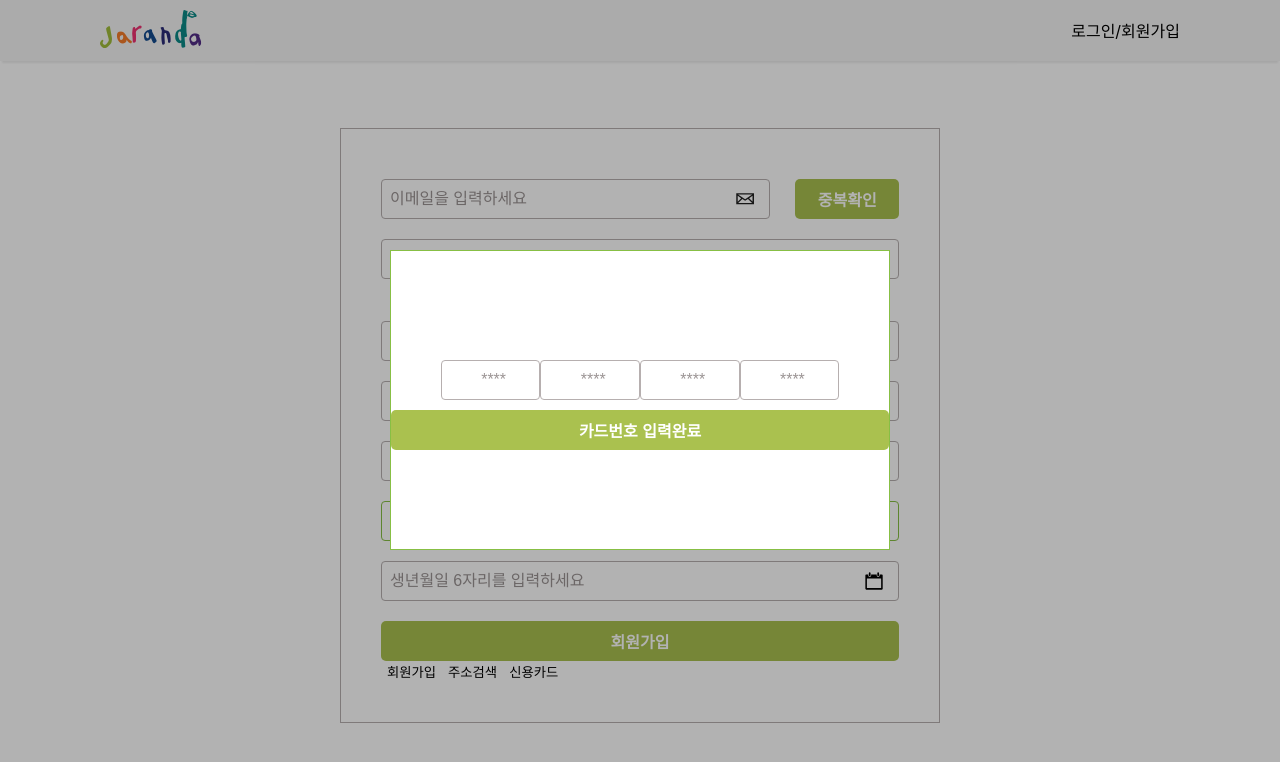
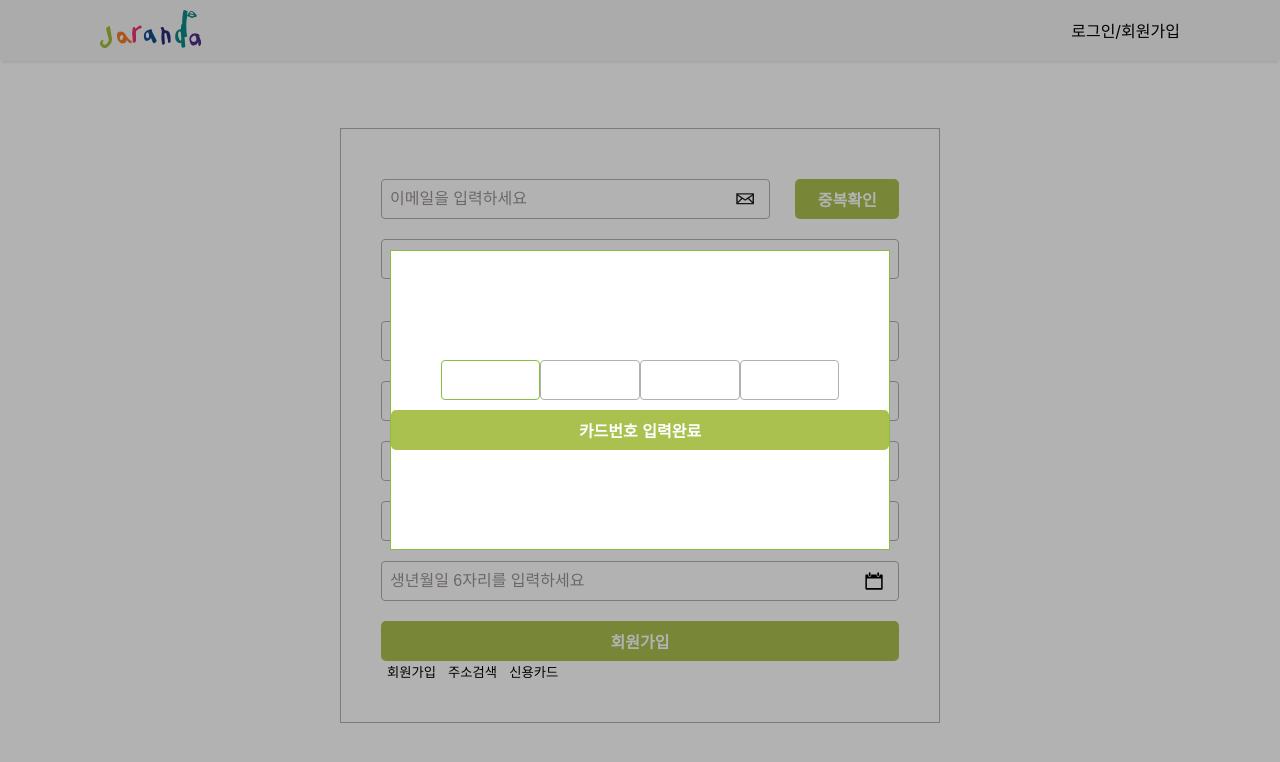
Before and after one commit to skawnkk/FOB_Jaranda, a React (Create React App) app: page /signup in a window 1280 px wide. Both pictures are taken after a click on the element "번호입력". Shown: the top 762 px of the page. Built offline with nearby package versions, Linux system fonts and the light colour scheme.

Commit message:
[#12] refactor : 신용카드 입력 모달창 리팩토링

```diff
--- a/src/Components/CreditModal.js
+++ b/src/Components/CreditModal.js
@@ -1,95 +1,73 @@
-import React, { useRef, useCallback, useState, useEffect } from "react";
+import React, { useRef, useState, useEffect } from "react";
 import styled from "styled-components";
 import Button from "./common/Button";
 import Input from "./common/Input";
 
-const CreditModal = () => {
+const CreditModal = ({ creditCard, onSelected, toggleModal }) => {
   const inputRef = useRef([]);
 
-  const [firstCardNum, setFirstCardNum] = useState("");
-  const [secondCardNum, setSecondCardNum] = useState("");
-  const [thirdCardNum, setThirdCardNum] = useState("");
-  const [fourthCardNum, setFourthCardNum] = useState("");
+  const creditCardArray = (!!creditCard && creditCard.split("-")) || "";
+  const [creditCardNumber, setCreditCardNumber] = useState({
+    num0: creditCardArray[0] || "",
+    num1: creditCardArray[1] || "",
+    num2: creditCardArray[2] || "",
+    num3: creditCardArray[3] || "",
+  });
+  const [error, setError] = useState(false);
 
   const onlyNumber = (value) => {
     return value.replace(/[^0-9]/g, "");
   };
 
-  const onChangeFirstCardNum = useCallback((e) => {
-    setFirstCardNum(onlyNumber(e.target.value));
-  }, []);
+  const onChangeCreditCardNumber = (e) => {
+    const { name, value } = e.target;
+    setCreditCardNumber({ ...creditCardNumber, [name]: onlyNumber(value) });
+  };
 
-  const onChangeSecondCardNum = useCallback((e) => {
-    setSecondCardNum(onlyNumber(e.target.value));
-  }, []);
+  const onClickButton = () => {
+    const cardNumber = Object.keys(creditCardNumber).map((item) => creditCardNumber[item]);
+    const cardNumberLength = cardNumber.join("").length;
+    const cardNumberToString = cardNumber.join("-");
 
-  const onChangeThirdCardNum = useCallback((e) => {
-    setThirdCardNum(onlyNumber(e.target.value));
-  }, []);
-
-  const onChangeFourthCardNum = useCallback((e) => {
-    setFourthCardNum(onlyNumber(e.target.value));
-  }, []);
+    if (cardNumberLength === 16) {
+      setError(false);
+      toggleModal(true);
+      onSelected(cardNumberToString);
+    } else {
+      setError(true);
+    }
+  };
 
   useEffect(() => {
-    const focusIndex = inputRef.current.reduce((acc, cur, idx) => {
-      if (cur.value !== 4) return (acc = idx);
-      return acc;
-    }, 0);
-    console.log(focusIndex);
-    // inputRef.current[focusIndex].focus();
-  }, [firstCardNum]);
+    const focusIndex = inputRef.current.filter((item) => item.value.length !== 4);
+    focusIndex[0]?.focus();
+  }, [creditCardNumber]);
 
   return (
     <Wrapper>
       <div className="card-warpper">
-        <Input
-          ref={(r) => (inputRef.current[0] = r)}
-          name="email"
-          value={firstCardNum}
-          onChange={onChangeFirstCardNum}
-          placeholder="****"
-          width="20%"
-          maxLength={4}
-          numberOnly
-        />
-        <Input
-          ref={(r) => (inputRef.current[1] = r)}
-          name="email"
-          value={secondCardNum}
-          onChange={onChangeSecondCardNum}
-          placeholder="****"
-          width="20%"
-          maxLength={4}
-          numberOnly
-        />
-        <Input
-          ref={(r) => (inputRef.current[2] = r)}
-          name="email"
-          value={thirdCardNum}
-          onChange={onChangeThirdCardNum}
-          placeholder="****"
-          width="20%"
-          maxLength={4}
-          numberOnly
-        />
-        <Input
-          ref={(r) => (inputRef.current[3] = r)}
-          name="email"
-          value={fourthCardNum}
-          onChange={onChangeFourthCardNum}
-          placeholder="****"
-          width="20%"
-          maxLength={4}
-          numberOnly
-        />
+        {Array.from({ length: 4 }, (_, i) => i).map((idx) => (
+          <>
+            <Input
+              key={idx}
+              ref={(r) => (inputRef.current[idx] = r)}
+              name={`num${idx}`}
+              value={creditCardNumber[`num${idx}`]}
+              onChange={onChangeCreditCardNumber}
+              width="20%"
+              maxLength={4}
+              numberOnly
+            />
+          </>
+        ))}
       </div>
-      <Button type="submit" value="카드번호 입력완료" />
+      {error && <p>카드번호 16자리 숫자를 입력해주세요</p>}
+      <Button type="submit" value="카드번호 입력완료" onClick={onClickButton} />
     </Wrapper>
   );
 };
 
-const Wrapper = styled.div`
+const Wrapper = styled.form`
   position: absolute;
   top: 50%;
   left: 50%;
@@ -104,6 +82,17 @@ const Wrapper = styled.div`
   .card-warpper {
     ${({ theme }) => theme.flexSet("center", "center", "row")}
   }
+
+  p {
+    color: ${({ theme }) => theme.color.red};
+    padding: 10px;
+    font-weight: 600;
+    font-size: 14px;
+  }
+
+  @media (max-width: 768px) {
+    width: 80%;
+  }
 `;
 
 export default CreditModal;
--- a/src/Pages/SignUp.js
+++ b/src/Pages/SignUp.js
@@ -202,7 +202,13 @@ const SignUp = () => {
             {modalType === "address" && (
               <AddressModal toggleModal={toggleModal} onSelected={setAddressValue} />
             )}
-            {modalType === "credit" && <CreditModal onSelected={setCardValue} />}
+            {modalType === "credit" && (
+              <CreditModal
+                creditCard={creditCard}
+                onSelected={setCardValue}
+                toggleModal={toggleModal}
+              />
+            )}
           </>
         </Modal>
       </Form>
```
